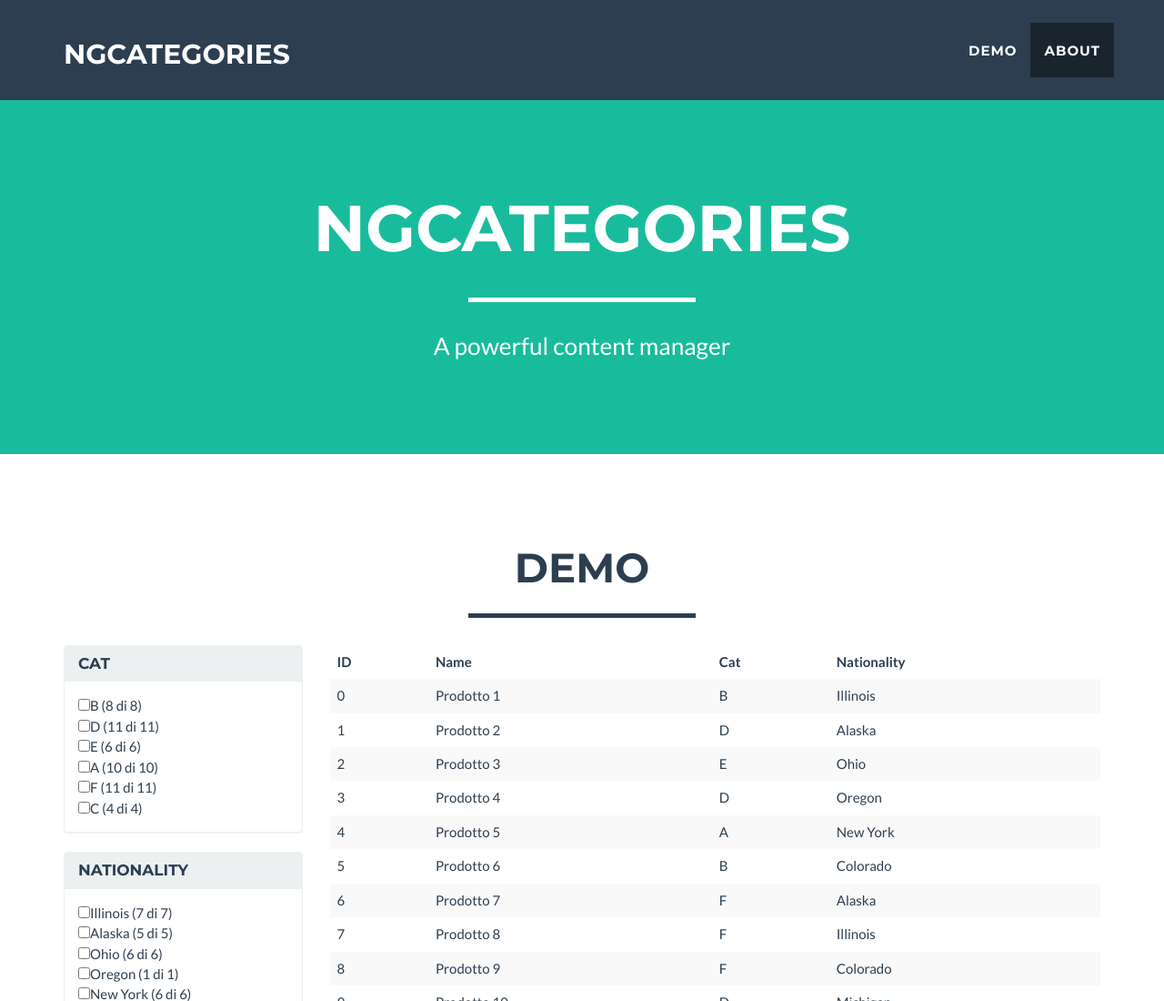
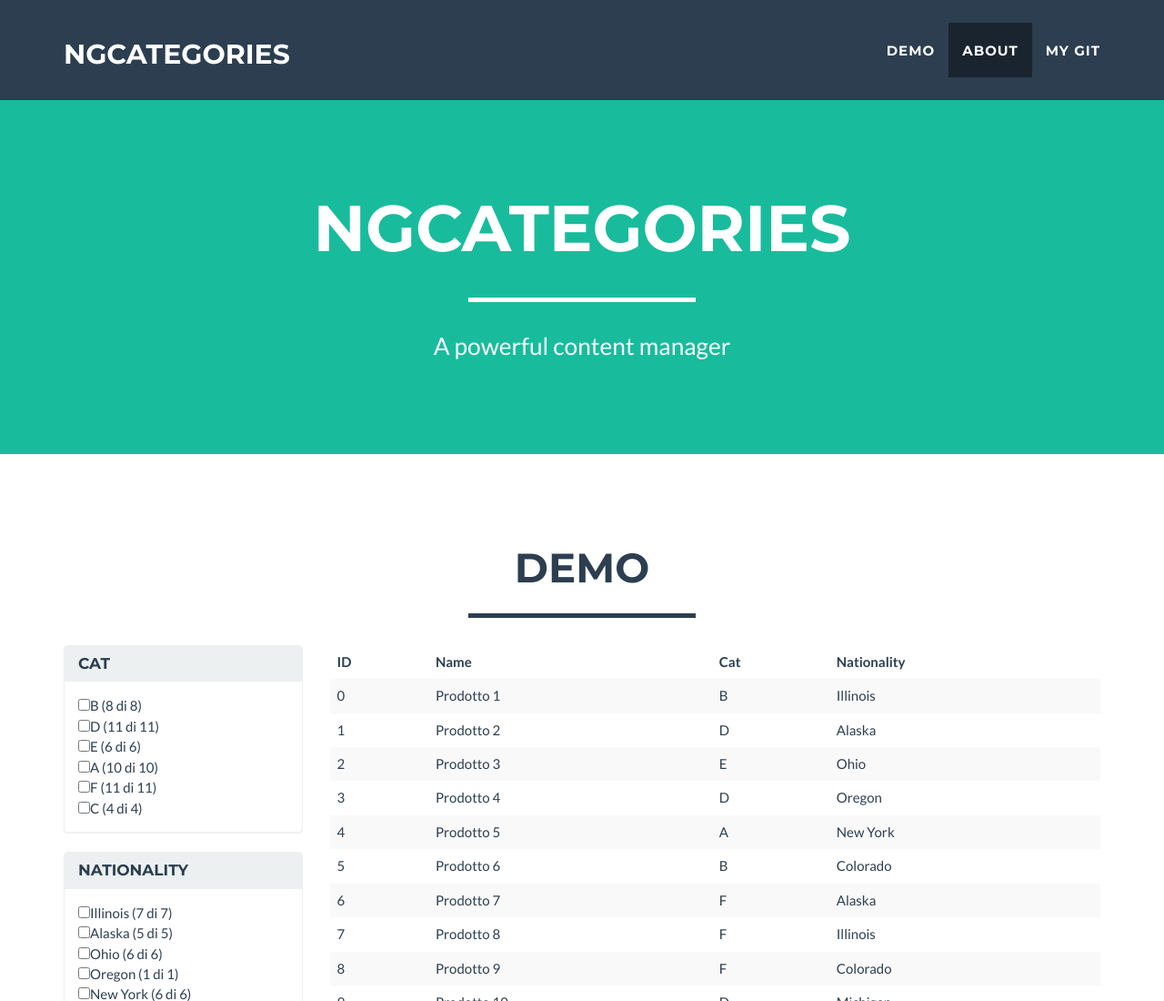
Before and after one commit to tonysamperi/ng-categories, a plain HTML site: page index.html in a window 1280 px wide. Shown: the top 1100 px of the page at 91% size. Drawn offline with nearby package versions, Linux system fonts and the light colour scheme.

Commit message:
Update GH-PAGES
Added link to my Git

```diff
--- a/index.html
+++ b/index.html
@@ -52,6 +52,9 @@
                         </li>
                         <li class="page-scroll">
                             <a href="#about">About</a>
+                        </li>
+                        <li>
+                        <a href="http://tonysamperi.github.io">My Git</a>
                         </li>
                     </ul>
                 </div>
```
